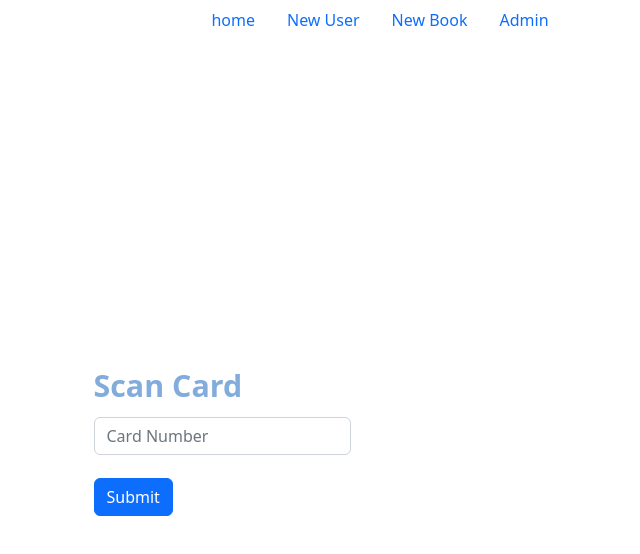
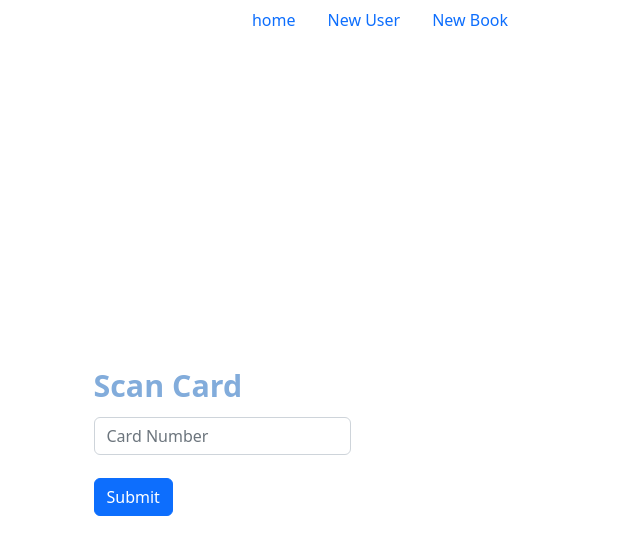
Before and after one commit to CodyAskew9/altura-prep-fe, a React (Create React App) app: page / in a window 1280 px wide. Shown: the top 554 px of the page, without its empty margins (260-900 px from the left). Built offline with nearby package versions, Linux system fonts and the light colour scheme.

Commit message:
still working on bug

```diff
--- a/src/App.js
+++ b/src/App.js
@@ -5,7 +5,6 @@ import Login from './components/Login';
 import Books from './components/books';
 import Users from './components/users';
 import NewUser from './components/newUser';
-import AdminLogin from './components/AdminLogin'
 import NewBook from './components/newBook';
 import Nav from 'react-bootstrap/Nav';
 
@@ -23,14 +22,11 @@ function App() {
       <Nav.Item>
         <Nav.Link as={Link}to='/NewBook' >New Book</Nav.Link>
       </Nav.Item>
-      <Nav.Item>
-        <Nav.Link as={Link}to='/AdminLogin' >Admin</Nav.Link>
-      </Nav.Item>
+
       </Nav>
 
     <Routes>
        <Route path='/' element={<Login/>} />
-       <Route path='/AdminLogin' element={<AdminLogin/>} />
        <Route path='/User' element={<Users />} />
        <Route path='/Books' element={<Books />} />
        <Route path='/NewUser' element={<NewUser />} />
```
